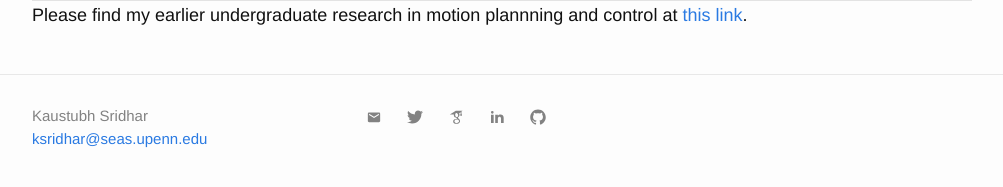
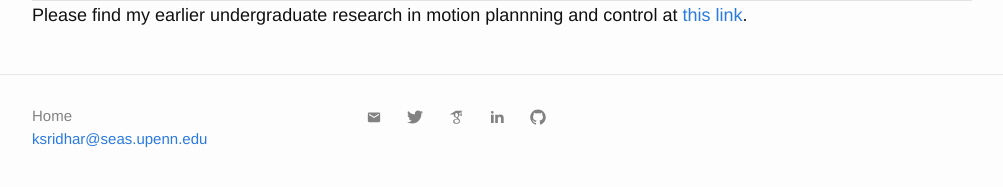
Before and after one commit to kaustubhsridhar/kaustubhsridhar.github.io, a Jekyll site: the page built from index.md, in a window 1280 px wide and 900 px high, scrolled down 3220 px. Shown: the part 690-877 px from the top of the window, without its empty margins (138-1141 px from the left). Built offline with Jekyll 4.4.1, drawn with Linux system fonts in a browser that asks for light colours; nearby versions of some CDN libraries.

Commit message:
Update _config.yml

```diff
--- a/_config.yml
+++ b/_config.yml
@@ -1,5 +1,5 @@
 # Site settings
-title: Kaustubh Sridhar
+title: Home
 email: ksridhar@seas.upenn.edu
 description: > # this means to ignore newlines until "baseurl:"
 baseurl: "" # the subpath of your site, e.g. /blog/
```
